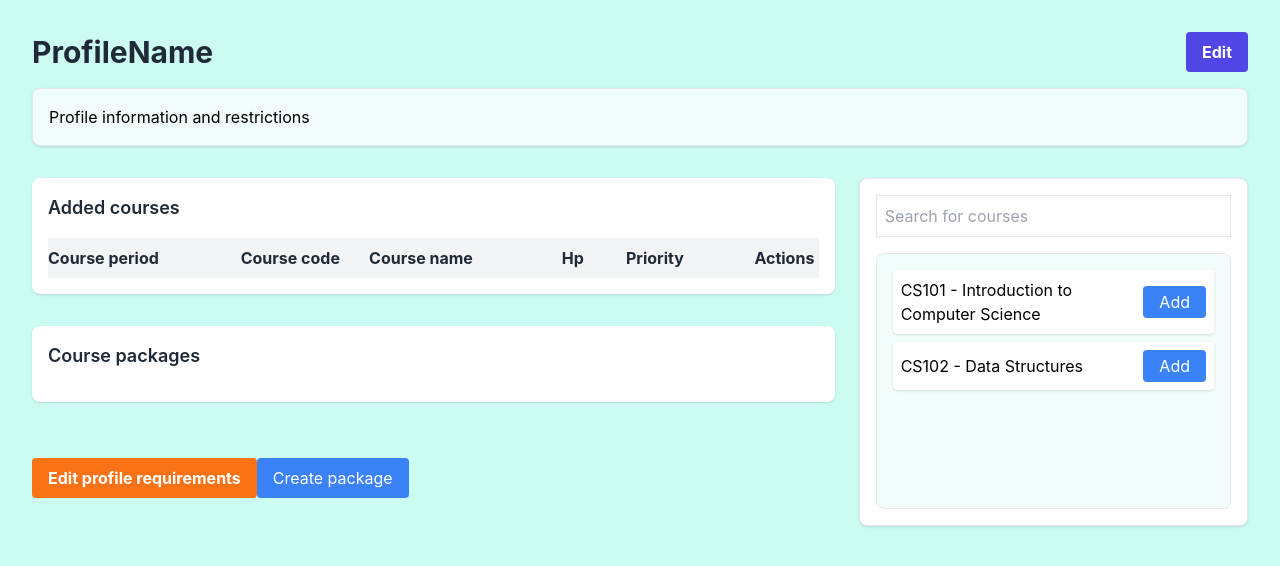
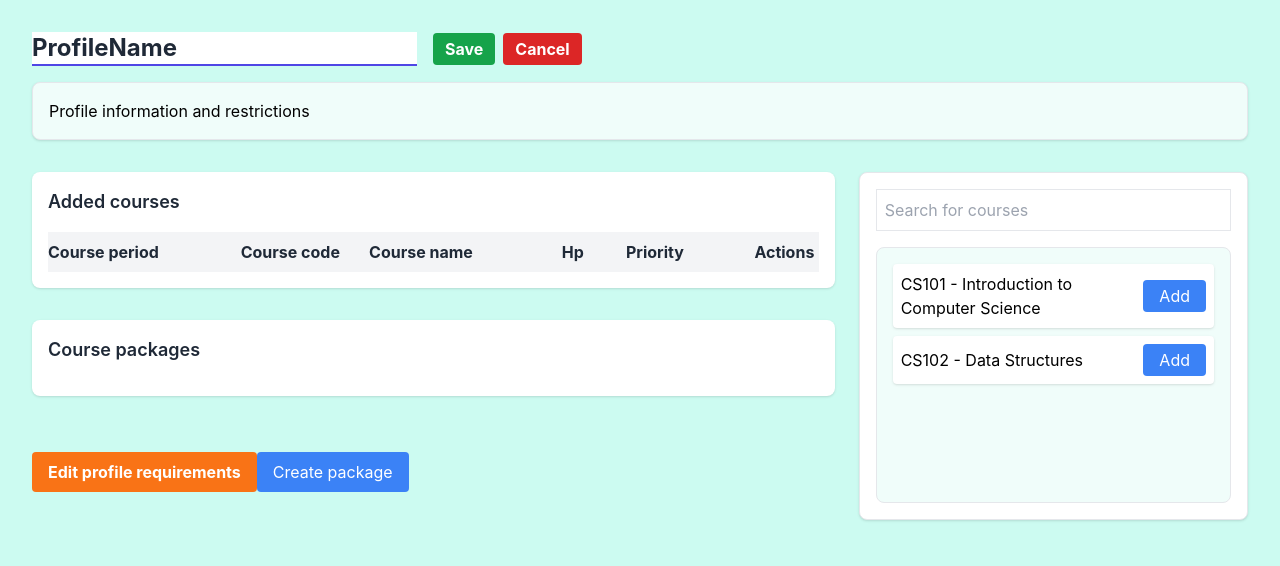
Before and after one commit to WebLabs-AB/MasterChooserApplication, a React (Create React App) app in the folder Frontend/masterfrontend/: page /teachermasterprofile in a window 1280 px wide. Both pictures are taken after a click on the button "Edit". Shown: the top 566 px of the page. Built offline with nearby package versions, Linux system fonts and the light colour scheme.

Commit message:
"Update profile section"

```diff
--- a/Frontend/masterfrontend/src/Screens/TeacherMasterProfilePage.tsx
+++ b/Frontend/masterfrontend/src/Screens/TeacherMasterProfilePage.tsx
@@ -34,17 +34,69 @@ const fakeCourses = [
   { id: 2, period: 'Spring 2025', code: 'CS102', name: 'Data Structures', hp: 5, priority: 'Optional' },
 ];
 
-const ProfileSection = () => (
-  <div className="mb-8">
-    <div className="flex justify-between items-center mb-4">
-      <h1 className="text-3xl font-bold text-gray-800">ProfileName</h1>
-      <button className="text-white bg-indigo-600 hover:bg-indigo-700 font-bold py-2 px-4 rounded transition duration-300 ease-in-out">
-        Edit
-      </button>
+const ProfileSection = () => {
+  const [isEditing, setIsEditing] = useState(false);
+  const [profileName, setProfileName] = useState('ProfileName');
+  const [tempProfileName, setTempProfileName] = useState(profileName);
+
+  const handleEditClick = () => {
+    setTempProfileName(profileName); // Initialize temporary state with current profile name
+    setIsEditing(true); // Show input field
+  };
+
+  const handleSaveClick = () => {
+    setProfileName(tempProfileName); // Update profile name with the edited value
+    setIsEditing(false); // Hide input field
+  };
+
+  const handleCancelClick = () => {
+    setIsEditing(false); // Hide input field without saving changes
+  };
+
+  return (
+    <div className="mb-8">
+      <div className="mb-4 flex items-center">
+        {isEditing ? (
+          <>
+            <input
+              type="text"
+              value={tempProfileName}
+              onChange={(e) => setTempProfileName(e.target.value)}
+              className="text-2xl font-bold text-gray-800 border-b-2 border-indigo-600 mr-4"
+            />
+            <button
+              className="text-white bg-green-600 hover:bg-green-700 font-bold py-1 px-3 rounded transition duration-300 ease-in-out mr-2"
+              onClick={handleSaveClick}
+            >
+              Save
+            </button>
+            <button
+              className="text-white bg-red-600 hover:bg-red-700 font-bold py-1 px-3 rounded transition duration-300 ease-in-out"
+              onClick={handleCancelClick}
+            >
+              Cancel
+            </button>
+          </>
+        ) : (
+          <>
+            <h1 className="text-3xl font-bold text-gray-800 mr-4">{profileName}</h1>
+            <button
+              className="text-white bg-indigo-600 hover:bg-indigo-700 font-bold py-2 px-4 rounded transition duration-300 ease-in-out"
+              onClick={handleEditClick}
+            >
+              Edit
+            </button>
+          </>
+        )}
+      </div>
+      <div className="p-4 border rounded-lg bg-teal-50 shadow">
+        Profile information and restrictions
+      </div>
     </div>
-    <div className="p-4 border rounded-lg bg-teal-50 shadow">Profile information and restrictions</div>
-  </div>
-);
+  );
+};
+
+
 
 const CourseListSection: React.FC<CourseListSectionProps> = ({ courses, removeCourse, updatePriority }) => {
   const renderCourseHeadings = () => (
```
